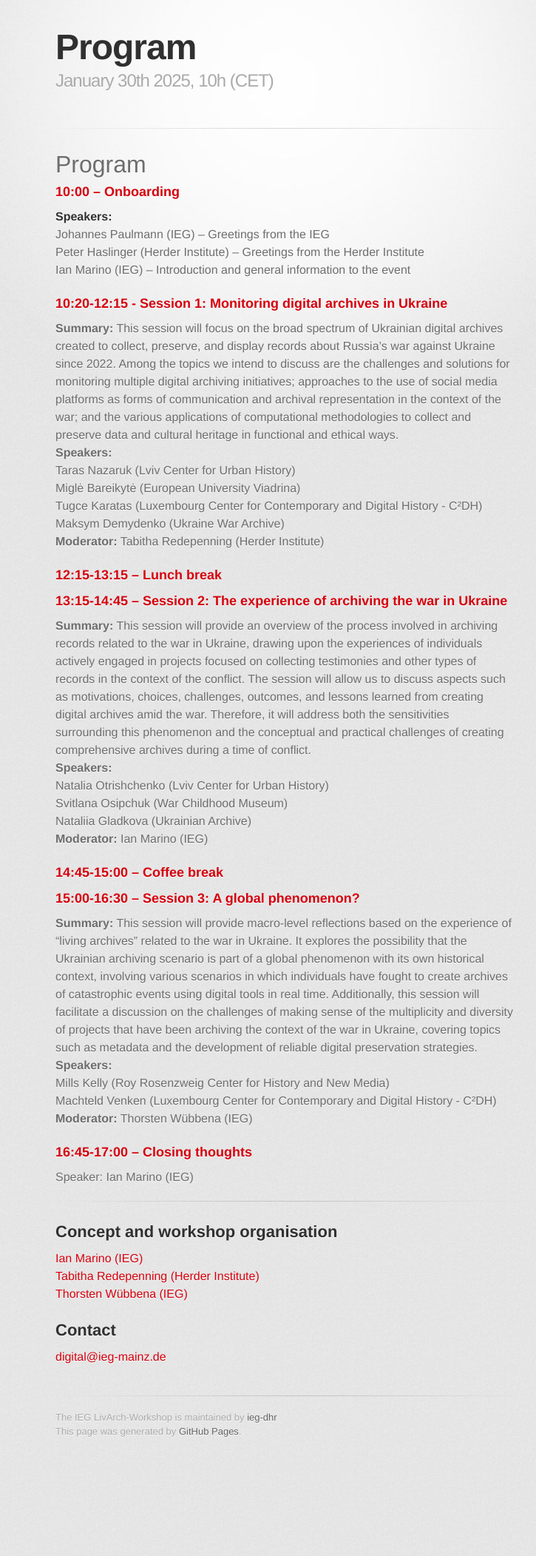
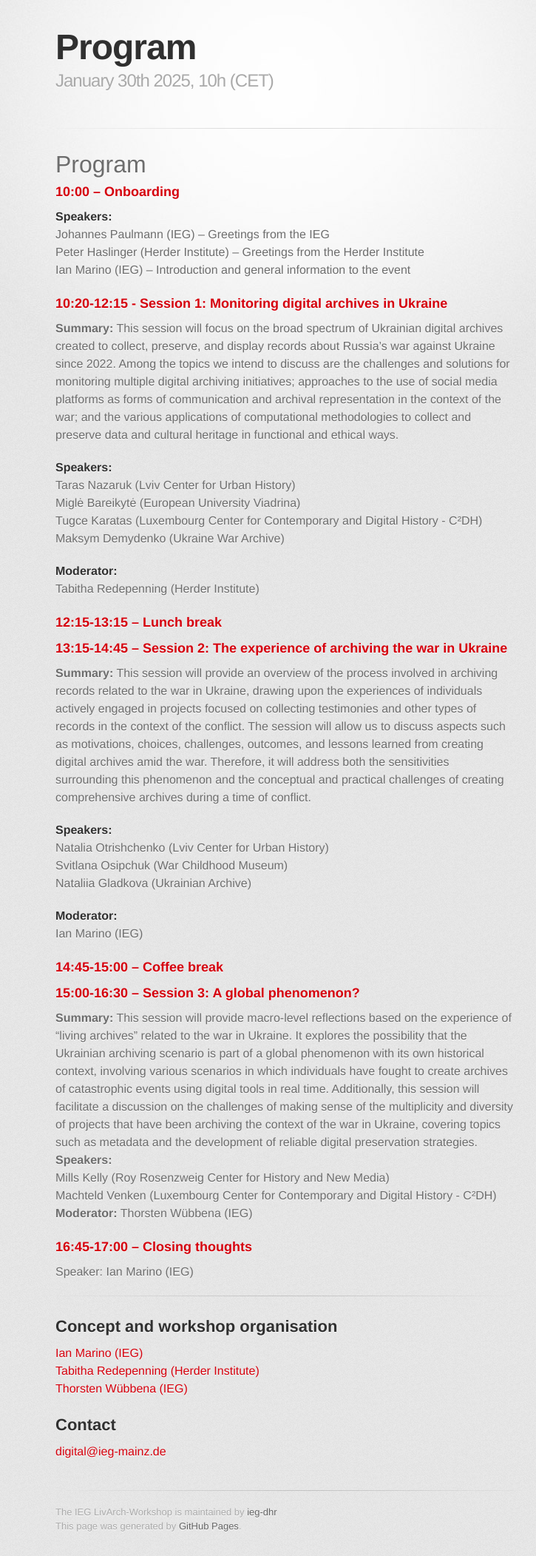
Before and after one commit to ieg-dhr/LivArch-Workshop, a Jekyll site: the page built from index.md, in a window 1280 px wide. Shown: the whole page at 74% size, without its empty margins (255-980 px from the left). Built offline with Jekyll 4.4.1, drawn with Linux system fonts in a browser that asks for light colours; some web fonts are replaced; our own code applies the rules of GitHub Pages for plain Markdown files; before the commit the page ends 1975 px from its top, so only the background shows below that.

```diff
--- a/index.md
+++ b/index.md
@@ -12,22 +12,24 @@ Ian Marino (IEG) – Introduction and general information to the event
 
 ### 10:20-12:15 - Session 1: Monitoring digital archives in Ukraine
 **Summary:** This session will focus on the broad spectrum of Ukrainian digital archives created to collect, preserve, and display records about Russia's war against Ukraine since 2022. Among the topics we intend to discuss are the challenges and solutions for monitoring multiple digital archiving initiatives; approaches to the use of social media platforms as forms of communication and archival representation in the context of the war; and the various applications of computational methodologies to collect and preserve data and cultural heritage in functional and ethical ways.
-**Speakers:**
+#### Speakers:
 Taras Nazaruk (Lviv Center for Urban History)
 Miglė Bareikytė (European University Viadrina)
 Tugce Karatas (Luxembourg Center for Contemporary and Digital History - C²DH)
   Maksym Demydenko (Ukraine War Archive)
-**Moderator:** Tabitha Redepenning (Herder Institute)
+#### Moderator:
+Tabitha Redepenning (Herder Institute)
 
 ### 12:15-13:15 – Lunch break
 
 ### 13:15-14:45 – Session 2: The experience of archiving the war in Ukraine
 **Summary:** This session will provide an overview of the process involved in archiving records related to the war in Ukraine, drawing upon the experiences of individuals actively engaged in projects focused on collecting testimonies and other types of records in the context of the conflict. The session will allow us to discuss aspects such as motivations, choices, challenges, outcomes, and lessons learned from creating digital archives amid the war. Therefore, it will address both the sensitivities surrounding this phenomenon and the conceptual and practical challenges of creating comprehensive archives during a time of conflict.
-**Speakers:**
+#### Speakers:
 Natalia Otrishchenko (Lviv Center for Urban History)
 Svitlana Osipchuk (War Childhood Museum)
 Nataliia Gladkova (Ukrainian Archive)
-**Moderator:**  Ian Marino (IEG)
+#### Moderator:
+Ian Marino (IEG)
 
 ### 14:45-15:00 – Coffee break
 
```
